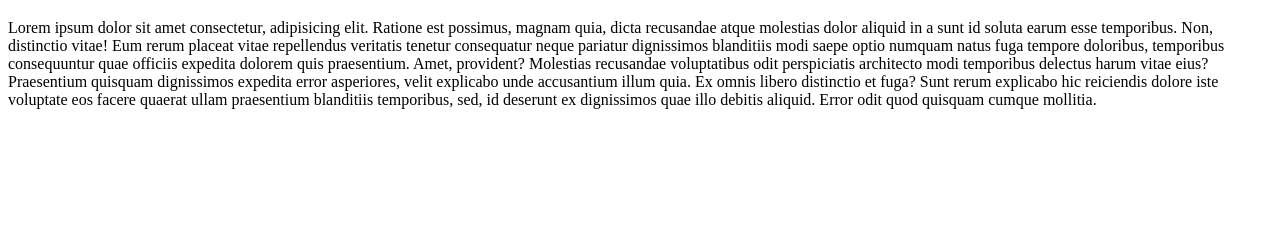
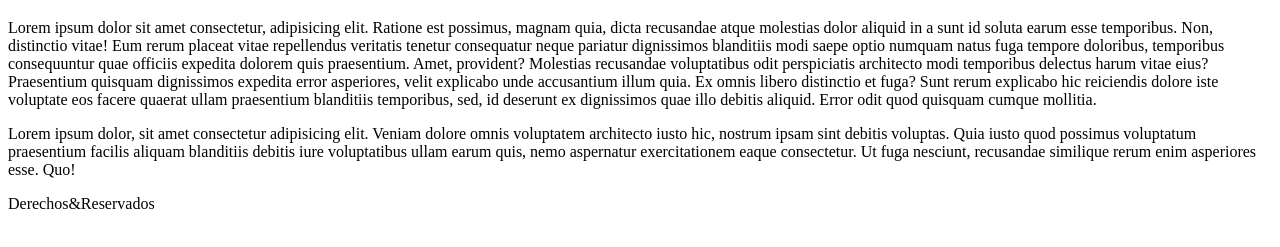
Before and after one commit to AniMuscolo/Repositorio-Compartido, a plain HTML site: page Nueva carpeta/index.html in a window 1280 px wide. Shown: the part 61-308 px from the top of the page. Drawn offline with Linux system fonts and the light colour scheme.

Commit message:
Se agrego section y footer en compartido

```diff
--- a/Nueva carpeta/index.html
+++ b/Nueva carpeta/index.html
@@ -13,5 +13,13 @@
             Molestias recusandae voluptatibus odit perspiciatis architecto modi temporibus delectus harum vitae eius? Praesentium quisquam dignissimos expedita error asperiores, velit explicabo unde accusantium illum quia. Ex omnis libero distinctio et fuga?
             Sunt rerum explicabo hic reiciendis dolore iste voluptate eos facere quaerat ullam praesentium blanditiis temporibus, sed, id deserunt ex dignissimos quae illo debitis aliquid. Error odit quod quisquam cumque mollitia.
         </p>
+
+        <section>
+            <p>Lorem ipsum dolor, sit amet consectetur adipisicing elit. Veniam dolore omnis voluptatem architecto iusto hic, nostrum ipsam sint debitis voluptas. Quia iusto quod possimus voluptatum praesentium facilis aliquam blanditiis debitis iure voluptatibus ullam earum quis, nemo aspernatur exercitationem eaque consectetur. Ut fuga nesciunt, recusandae similique rerum enim asperiores esse. Quo!</p>
+        </section>
+
+        <footer>
+            <p>Derechos&Reservados</p>
+        </footer>
 </body>
 </html>
```
